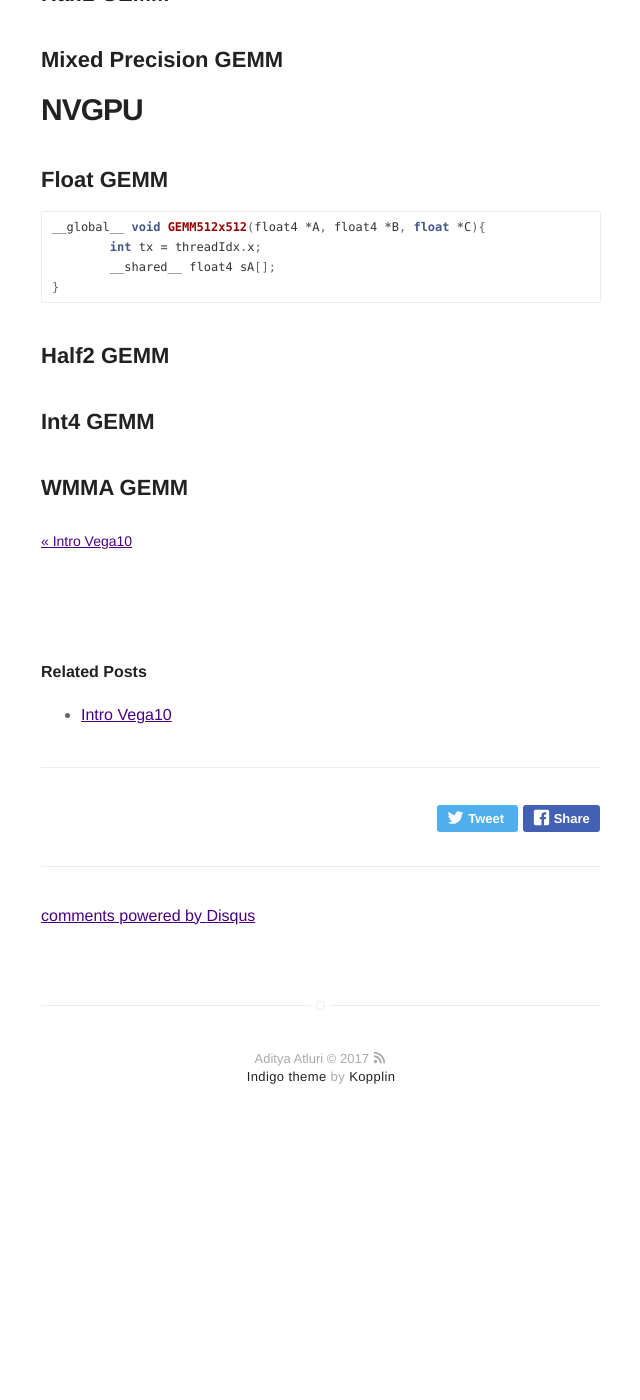
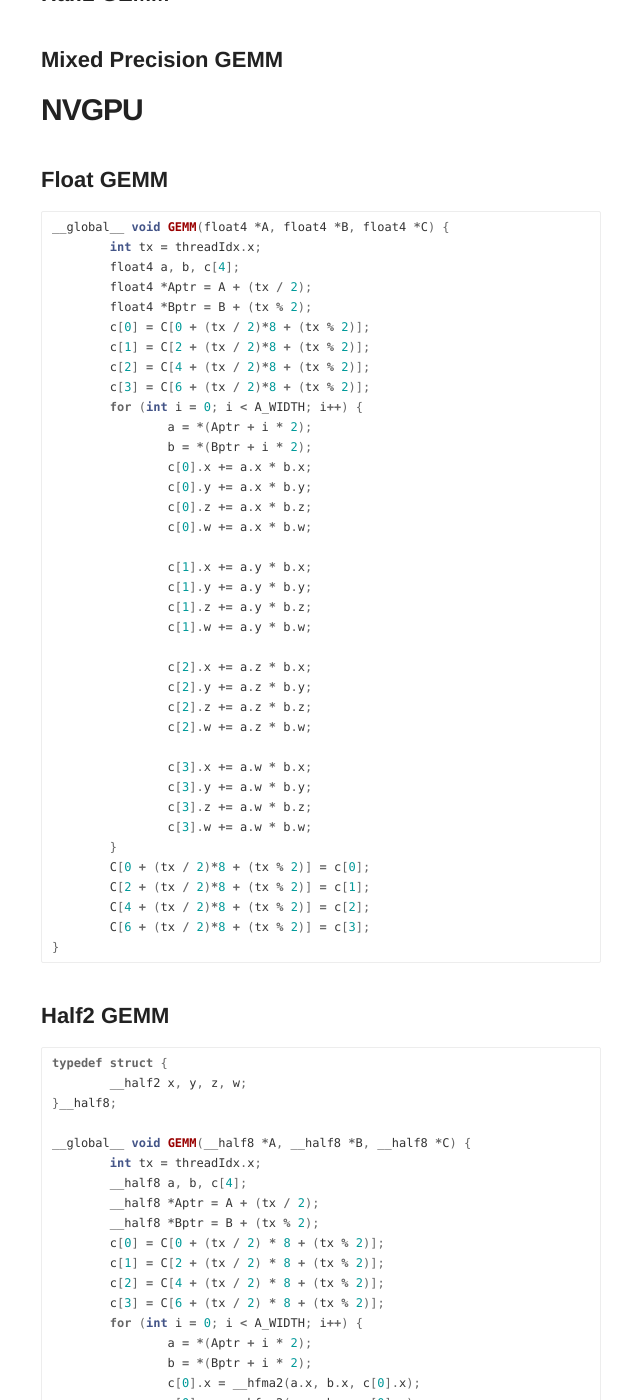
Before and after one commit to adityaatluri/adityaatluri.github.io, a Jekyll site: the page built from _posts/2017-08-24-musings-gemm.md, in a window 1280 px wide and 1400 px high, scrolled down 4797 px. Shown: the whole window, without its empty margins (319-959 px from the left). Built offline with Jekyll 4.4.1, drawn with Linux system fonts in a browser that asks for light colours; comment, search, counter and statistics services are not loaded; before the commit the page ends 5945 px from its top, so only the background shows below that; some of the changed text lies outside the part shown.

Commit message:
added gemm kernels for nv

```diff
--- a/_posts/2017-08-24-musings-gemm.md
+++ b/_posts/2017-08-24-musings-gemm.md
@@ -142,15 +142,139 @@
 
 ## Float GEMM
 {% highlight cpp %}
-__global__ void GEMM512x512(float4 *A, float4 *B, float *C){
+
+__global__ void GEMM(float4 *A, float4 *B, float4 *C) {
 	int tx = threadIdx.x;
-	__shared__ float4 sA[];
+	float4 a, b, c[4];
+	float4 *Aptr = A + (tx / 2);
+	float4 *Bptr = B + (tx % 2);
+	c[0] = C[0 + (tx / 2)*8 + (tx % 2)];
+	c[1] = C[2 + (tx / 2)*8 + (tx % 2)];
+	c[2] = C[4 + (tx / 2)*8 + (tx % 2)];
+	c[3] = C[6 + (tx / 2)*8 + (tx % 2)];
+	for (int i = 0; i < A_WIDTH; i++) {
+		a = *(Aptr + i * 2);
+		b = *(Bptr + i * 2);
+		c[0].x += a.x * b.x;
+		c[0].y += a.x * b.y;
+		c[0].z += a.x * b.z;
+		c[0].w += a.x * b.w;
+
+		c[1].x += a.y * b.x;
+		c[1].y += a.y * b.y;
+		c[1].z += a.y * b.z;
+		c[1].w += a.y * b.w;
+
+		c[2].x += a.z * b.x;
+		c[2].y += a.z * b.y;
+		c[2].z += a.z * b.z;
+		c[2].w += a.z * b.w;
+
+		c[3].x += a.w * b.x;
+		c[3].y += a.w * b.y;
+		c[3].z += a.w * b.z;
+		c[3].w += a.w * b.w;
+	}
+	C[0 + (tx / 2)*8 + (tx % 2)] = c[0];
+	C[2 + (tx / 2)*8 + (tx % 2)] = c[1];
+	C[4 + (tx / 2)*8 + (tx % 2)] = c[2];
+	C[6 + (tx / 2)*8 + (tx % 2)] = c[3];
 }
+
 {% endhighlight %}
 
 ## Half2 GEMM
 
+{% highlight cpp %}
+
+typedef struct {
+	__half2 x, y, z, w;
+}__half8;
+
+__global__ void GEMM(__half8 *A, __half8 *B, __half8 *C) {
+	int tx = threadIdx.x;
+	__half8 a, b, c[4];
+	__half8 *Aptr = A + (tx / 2);
+	__half8 *Bptr = B + (tx % 2);
+	c[0] = C[0 + (tx / 2) * 8 + (tx % 2)];
+	c[1] = C[2 + (tx / 2) * 8 + (tx % 2)];
+	c[2] = C[4 + (tx / 2) * 8 + (tx % 2)];
+	c[3] = C[6 + (tx / 2) * 8 + (tx % 2)];
+	for (int i = 0; i < A_WIDTH; i++) {
+		a = *(Aptr + i * 2);
+		b = *(Bptr + i * 2);
+		c[0].x = __hfma2(a.x, b.x, c[0].x);
+		c[0].y = __hfma2(a.x, b.y, c[0].y);
+		c[0].z = __hfma2(a.x, b.z, c[0].z);
+		c[0].w = __hfma2(a.x, b.w, c[0].w);
+
+		c[1].x = __hfma2(a.y, b.x, c[1].x);
+		c[1].y = __hfma2(a.y, b.y, c[1].y);
+		c[1].z = __hfma2(a.y, b.z, c[1].z);
+		c[1].w = __hfma2(a.y, b.w, c[1].w);
+
+		c[2].x = __hfma2(a.z, b.x, c[2].x);
+		c[2].y = __hfma2(a.z, b.y, c[2].y);
+		c[2].z = __hfma2(a.z, b.z, c[2].z);
+		c[2].w = __hfma2(a.z, b.w, c[2].w);
+
+		c[3].x = __hfma2(a.w, b.x, c[3].x);
+		c[3].y = __hfma2(a.w, b.y, c[3].y);
+		c[3].z = __hfma2(a.w, b.z, c[3].z);
+		c[3].w = __hfma2(a.w, b.w, c[3].w);
+	}
+	C[0 + (tx / 2) * 8 + (tx % 2)] = c[0];
+	C[2 + (tx / 2) * 8 + (tx % 2)] = c[1];
+	C[4 + (tx / 2) * 8 + (tx % 2)] = c[2];
+	C[6 + (tx / 2) * 8 + (tx % 2)] = c[3];
+}
+
+
+{% endhighlight %}
+
 ## Int4 GEMM
+
+{% highlight cpp %}
+
+__global__ void GEMM(int4 *A, int4 *B, int4 *C) {
+	int tx = threadIdx.x;
+	int4 a, b, c[4];
+	int4 *Aptr = A + (tx / 2);
+	int4 *Bptr = B + (tx % 2);
+	c[0] = C[0 + (tx / 2) * 8 + (tx % 2)];
+	c[1] = C[2 + (tx / 2) * 8 + (tx % 2)];
+	c[2] = C[4 + (tx / 2) * 8 + (tx % 2)];
+	c[3] = C[6 + (tx / 2) * 8 + (tx % 2)];
+	for (int i = 0; i < A_WIDTH; i++) {
+		a = *(Aptr + i * 2);
+		b = *(Bptr + i * 2);
+		c[0].x = __dp4a(a.x, b.x, c[0].x);
+		c[0].y = __dp4a(a.x, b.y, c[0].y);
+		c[0].z = __dp4a(a.x, b.z, c[0].z);
+		c[0].w = __dp4a(a.x, b.w, c[0].w);
+
+		c[1].x = __dp4a(a.y, b.x, c[1].x);
+		c[1].y = __dp4a(a.y, b.y, c[1].y);
+		c[1].z = __dp4a(a.y, b.z, c[1].z);
+		c[1].w = __dp4a(a.y, b.w, c[1].w);
+
+		c[2].x = __dp4a(a.z, b.x, c[2].x);
+		c[2].y = __dp4a(a.z, b.y, c[2].y);
+		c[2].z = __dp4a(a.z, b.z, c[2].z);
+		c[2].w = __dp4a(a.z, b.w, c[2].w);
+
+		c[3].x = __dp4a(a.w, b.x, c[3].x);
+		c[3].y = __dp4a(a.w, b.y, c[3].y);
+		c[3].z = __dp4a(a.w, b.z, c[3].z);
+		c[3].w = __dp4a(a.w, b.w, c[3].w);
+	}
+	C[0 + (tx / 2) * 8 + (tx % 2)] = c[0];
+	C[2 + (tx / 2) * 8 + (tx % 2)] = c[1];
+	C[4 + (tx / 2) * 8 + (tx % 2)] = c[2];
+	C[6 + (tx / 2) * 8 + (tx % 2)] = c[3];
+}
+
+{% endhighlight %}
 
 ## WMMA GEMM
 
```
